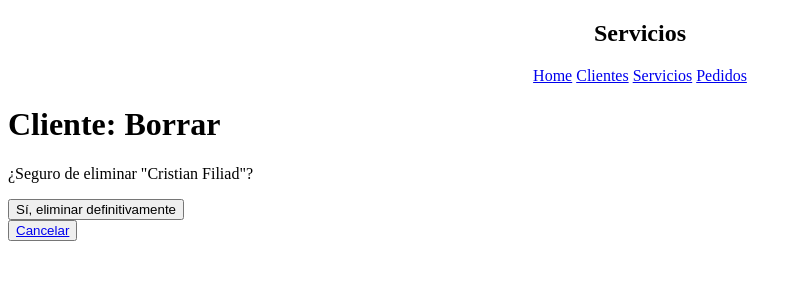
After one commit to esthorace/coder-django-96125-ejercicio2, a Django app: page /cliente/1/delete in a window 1280 px wide. The commit adds this page. Shown: the top 300 px of the page, without its empty margins (0-802 px from the left). Run offline with Django 5.2, Linux system fonts and the light colour scheme; data comes from the database, SQL or seed files in the repository; both versions use the stored data as it was after the commit.

Commit message:
Agrega DeleteView a Cliente

```diff
--- a/src/config/urls.py
+++ b/src/config/urls.py
@@ -26,6 +26,11 @@ urlpatterns = [
     path("", TemplateView.as_view(template_name="servicios/index.html"), name="index"),
     path("cliente/", cliente.ClienteList.as_view(), name="cliente_list"),
     path("cliente/<int:pk>", cliente.ClienteDetail.as_view(), name="cliente_detail"),
+    path(
+        "cliente/<int:pk>/delete",
+        cliente.ClienteDelete.as_view(),
+        name="cliente_delete",
+    ),
     path("servicio/", servicio.ServicioList.as_view(), name="servicio_list"),
     path("pedido/", pedido.PedidoList.as_view(), name="pedido_list"),
 ]
--- /dev/null
+++ b/src/servicios/templates/servicios/cliente_confirm_delete.html
@@ -0,0 +1,11 @@
+{% extends 'servicios/base.html' %}
+
+{% block contenido %}
+    <h1>Cliente: Borrar</h1>
+    <p>¿Seguro de eliminar "{{ object.nombre }} {{ object.apellido }}"?</p>
+    <form method="post">
+        {% csrf_token %}
+        <button type="submit">Sí, eliminar definitivamente</button>
+    </form>
+    <button><a href="{% url 'cliente_list' %}">Cancelar</a></button>
+{% endblock contenido %}
--- a/src/servicios/templates/servicios/cliente_list.html
+++ b/src/servicios/templates/servicios/cliente_list.html
@@ -6,7 +6,7 @@
         <p>{{ cliente }}
             | <a href="{% url 'cliente_detail' cliente.id %}">👁️‍🗨️</a>
             | <a href="#">✏️</a>
-            | <a href="#">🗑️</a>
+            | <a href="{% url 'cliente_delete' cliente.id %}">🗑️</a>
         </p>
     {% empty %}
         <p>No hay registros</p>
--- a/src/servicios/views/cliente.py
+++ b/src/servicios/views/cliente.py
@@ -1,4 +1,5 @@
-from django.views.generic import DetailView, ListView
+from django.urls import reverse_lazy
+from django.views.generic import DeleteView, DetailView, ListView
 
 from servicios.models import Cliente
 
@@ -11,3 +12,8 @@ class ClienteList(ListView):
 
 class ClienteDetail(DetailView):
     model = Cliente
+
+
+class ClienteDelete(DeleteView):
+    model = Cliente
+    success_url = reverse_lazy("cliente_list")
```
Also changed, not shown: src/db.sqlite3.
